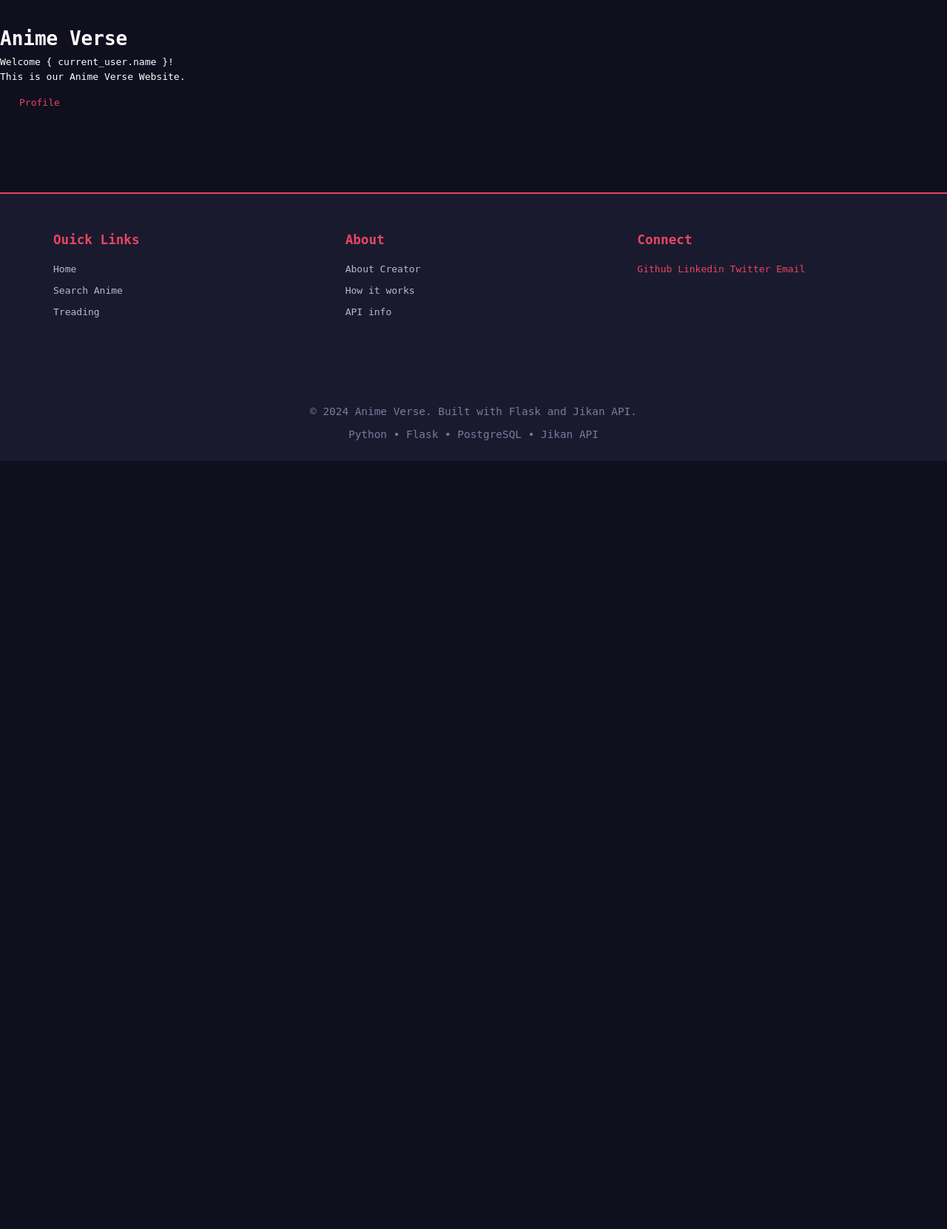
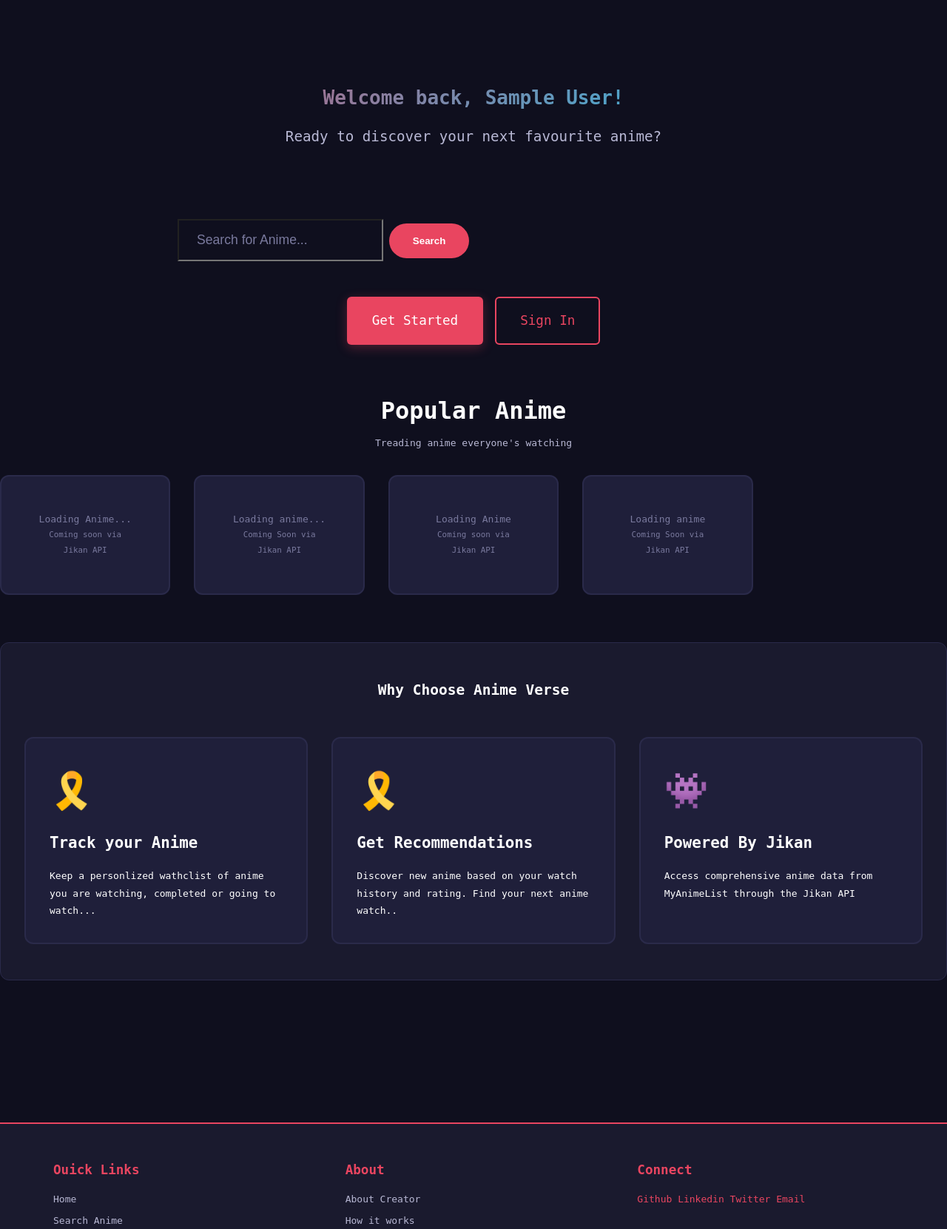
Before and after one commit to blu3-bird/Anime-Verse, a Flask app: page / in a window 1280 px wide. Shown: the part 46-1707 px from the top of the page at 74% size. Before the commit the page ends 669 px from the top, so only its background shows below. Run offline with Flask 3, Linux system fonts and the light colour scheme; the visitor is signed in with stand-in values (Sample User, id 1).

Commit message:
added few things on homepage

```diff
--- a/app/templates/index.html
+++ b/app/templates/index.html
@@ -1,25 +1,100 @@
 {% extends 'base.html' %}
 
-{% block title %}Homepage{% endblock %}
+{% block title %}Home ~ Anime Verse{% endblock %}
 
 {% block content %}
-    <div class="home-container">
-        <h1>Anime Verse</h1>
-            {% if current_user.is_authenticated %}
-                <p class="welcome-message" >Welcome { current_user.name }!</p>
-                <p>This is our Anime Verse Website.</p>
-                <div class="quick-links">
-                    <a href="{{ url_for('auth.profile') }}" class="btn">Profile</a>
+<div class="home-page">
+        <!--Hero section-->
+    <div class="hero-section">
+        {% if current_user.is_authenticated %}
+            <h1>Welcome back, {{ current_user.name }}! </h1>
+            <p class="hero-subtitle">Ready to discover your next favourite anime?</p>
+        {% else %}
+            <h1>Welcome to Anime Verse</h1>
+            <p class="hero-subtitle">Track, Rate and Discover Amazing world of Anime</p>
+        {% endif %}
+    </div>
+
+    <!--Search Bar (for logged in users)-->
+
+    {% if current_user.is_authenticated %}
+        <div class="search-section">
+            <form action="{{ url_for('main.search') }}" method="GET" class="search-form">
+                <input type="text" name="q" placeholder="Search for Anime..."
+                class="search-input" required autocomplete="off">
+                <button type="submit" class="search-btn">Search</button>
+            </form>
+        </div>
+    {% endif %}
+
+    <!--for Not logged in users-->
+
+    {% if current_user.is_authenticated %}
+    <div class="cta-section">
+        <a href="{{ url_for('auth.register') }}" class="btn btn-primary btn-large">Get Started</a>
+
+        <a href="{{ url_for('auth.login') }}" class="btn btn-secondary btn-large">Sign In</a>
+    </div>
+    {% endif %}
+
+    <!--Featured anime section-->
+    <div class="featured-section">
+        <h2>Popular Anime</h2>
+        <p class="section-subtitle">Treading anime everyone's watching</p>
+
+        <div class="anime-grid">
+            <!--Placeholder cards we'll populate with real data later-->
+            <div class="anime-card">
+                <div class="anime-card-placeholder">
+                    <p>Loading Anime...</p>
+                    <small>Coming soon via Jikan API</small>
                 </div>
+            </div>
+            <div class="anime-card">
+                <div class="anime-card-placeholder">
+                    <p>Loading anime...</p>
+                    <small>Coming Soon via Jikan API</small>
+                </div>
+            </div>
+            <div class="anime-card">
+                <div class="anime-card-placeholder">
+                    <p>Loading Anime</p>
+                    <small>Coming soon via Jikan API</small>
+                </div>
+            </div>
+            <div class="anime-card">
+                <div class="anime-card-placeholder">
+                    <p>Loading anime</p>
+                    <small>Coming Soon via Jikan API</small>
+                </div>
+            </div>
+        </div>
+    </div>
+    <!--Features Section -->
+    {% if current_user.is_authenticated %}
+    <div class="features-section">
+        <h2 class="text-center mb-3" >Why Choose Anime Verse</h2>
 
-            {% else %}
-             <p>Welcome to our Anime Verse Website.</p>
-             <p>Website to rate your watched anime</p>
-             <p>Kindly register/login</p>
-             <div class="quick-links">
-                <a href="{{ url-for('auth.login') }}" class="btn btn-primary" >Get started</a>
-                <a href="{{ url_for('auth.register') }}" class="btn" >Register</a>
-             </div>
+        <div class="features-grid">
+            <div class="feature-card">
+                <div class="feature-icon">🎗️</div>
+                <h3>Track your Anime</h3>
+                <p>Keep a personlized wathclist of anime you are watching, completed or going to watch...</p>
+            </div>
+
+            <div class="feature-card">
+                <div class="feature-icon">🎗️</div>
+                <h3>Get Recommendations</h3>
+                <p>Discover new anime based on your watch history and rating. Find your next anime watch..</p>
+            </div>
+
+            <div class="feature-card">
+                <div class="feature-icon">👾</div>
+                <h3>Powered By Jikan</h3>
+                <p>Access comprehensive anime data from MyAnimeList through the Jikan API</p>
+            </div>
+        </div>
+    </div>
     {% endif %}
 </div>
 {% endblock %}
```
